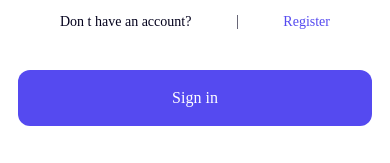
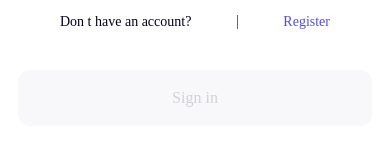
Before and after one commit to piotrkrysiak/Scorely, a React Native app: screen / in a window 390 px wide. Shown: the part 678-841 px from the top of the page. Built offline with nearby package versions, Linux system fonts and the light colour scheme.

Commit message:
S-010 Formik + Yup and LoginScreen validation

```diff
--- a/package.json
+++ b/package.json
@@ -11,6 +11,7 @@
   },
   "dependencies": {
     "@reduxjs/toolkit": "^1.6.2",
+    "formik": "^2.2.9",
     "react": "17.0.2",
     "react-native": "0.66.1",
     "react-native-dotenv": "^3.2.0",
@@ -18,7 +19,8 @@
     "react-native-reanimated": "^2.3.0-beta.2",
     "react-redux": "^7.2.6",
     "redux": "^4.1.1",
-    "redux-thunk": "^2.4.0"
+    "redux-thunk": "^2.4.0",
+    "yup": "^0.32.11"
   },
   "devDependencies": {
     "@babel/core": "^7.12.9",
--- a/src/assets/styles/globalStyles.ts
+++ b/src/assets/styles/globalStyles.ts
@@ -5,10 +5,10 @@ const globalStyles = StyleSheet.create({
     padding: 20,
   },
   margined: {
-    margin: 20,
+    margin: 25,
   },
   marginedTop: {
-    marginTop: 20,
+    marginTop: 25,
   },
 });
 
--- a/src/screens/LoginScreen.tsx
+++ b/src/screens/LoginScreen.tsx
@@ -1,7 +1,9 @@
-import React from 'react';
+import { useFormik } from 'formik';
+import React, { useState } from 'react';
 import { Pressable, StyleSheet, View } from 'react-native';
 import { globalStyles } from 'src/assets/styles';
 import lightPalette from 'src/assets/styles/palette';
+import * as Yup from 'yup';
 import {
   BodyText,
   Button,
@@ -12,27 +14,73 @@ import {
 import { Wrapper, RowWrapper } from 'src/components/containers';
 import Container from 'src/components/containers/Container';
 
-const LoginScreen = () => (
+const LoginScreen = () => {
+  const [disabled, setDisabled] = useState<boolean>(true);
+  interface LoginForm {
+    email: string;
+    password: string;
+  }
+  const onSubmit = () => {
+    console.log(values);
+  };
+
+  const validationSchema = Yup.object().shape({
+    email: Yup.string().email('Invalid email').required('Required!'),
+    password: Yup.string()
+      .min(6, 'Must be at least 6 characters')
+      .oneOf([Yup.ref('password')])
+      .matches(/[a-z]/, 'You need to use at least 1 small letter')
+      .matches(/[A-Z]/, 'You need to use at least 1 capital letter')
+      .matches(/[0-9]/, 'You need to use at least 1 number')
+      .required('Required!'),
+  });
+
+  const { handleChange, handleSubmit, values, errors } = useFormik<LoginForm>({
+    initialValues: {
+      email: '',
+      password: '',
+    },
+    validationSchema,
+    validateOnChange: false,
+    validateOnBlur: false,
+    onSubmit,
+  });
+
+  if (values.email && values.password) {
+    if (disabled) {
+      setDisabled(false);
+    }
+  }
+
+  return (
     <Container keyboard scroll style={styles.container}>
       <View>
         <View style={styles.wrapper}>
           <Wrapper>
             <HeadlineText type="H1">Let s sign you in. 👋</HeadlineText>
-          <Text fontWeight="Regular" color={lightPalette.dark60} fontSize={24}>
+            <Text
+              fontWeight="Regular"
+              color={lightPalette.dark60}
+              fontSize={24}
+            >
               Welcome back, to your football society ⚽️
             </Text>
           </Wrapper>
         </View>
         <Input
+          onChangeText={handleChange('email')}
           placeholder="Phone or email"
           style={globalStyles.marginedTop}
           autoCapitalize="none"
+          error={errors.email}
         />
         <Input
+          onChangeText={handleChange('password')}
           placeholder="Password"
           secureTextEntry
           style={globalStyles.margined}
           autoCapitalize="none"
+          error={errors.password}
         />
         <BodyText
           style={styles.password}
@@ -52,10 +100,11 @@ const LoginScreen = () => (
             </BodyText>
           </Pressable>
         </RowWrapper>
-      <Button title="Sign in" onPress={() => {}} />
+        <Button title="Sign in" onPress={handleSubmit} disabled={disabled} />
       </View>
     </Container>
   );
+};
 
 export default LoginScreen;
 
```
Also changed, not shown: 1 other file (tests, documents, lock files or other folders). Lines whose indentation alone changed are shown as unchanged.
